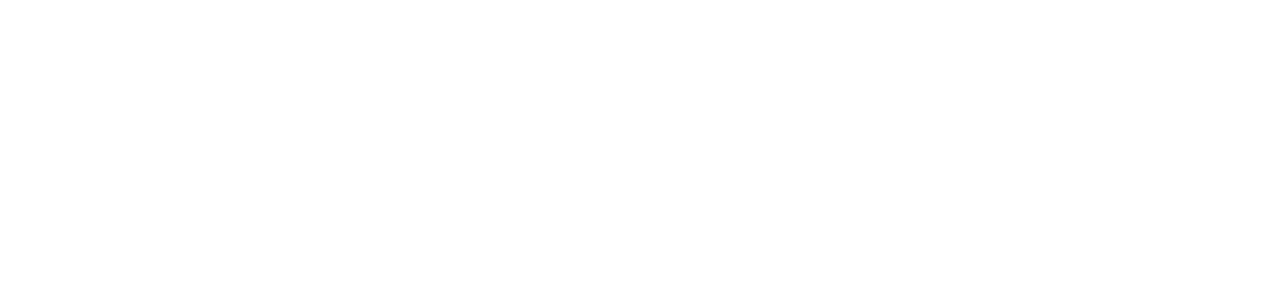
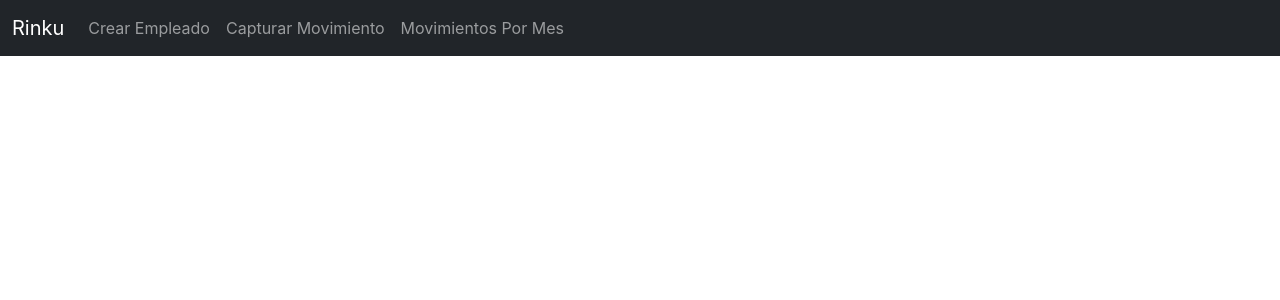
Before and after one commit to tragico0/prueba-tecnica-frontend, a React (Create React App) app: page / in a window 1280 px wide. Shown: the top 300 px of the page. Built offline with nearby package versions, Linux system fonts and the light colour scheme.

Commit message:
Add navbar

```diff
--- /dev/null
+++ b/src/components/NavBar.tsx
@@ -0,0 +1,27 @@
+import { NavLink } from "react-router-dom";
+
+export default function () {
+    return (
+        <nav className="navbar navbar-expand-lg navbar-dark bg-dark">
+            <div className="container-fluid">
+                <a className="navbar-brand" href="#">Rinku</a>
+                <button className="navbar-toggler" type="button" data-bs-toggle="collapse" data-bs-target="#navbarNav" aria-controls="navbarNav" aria-expanded="false" aria-label="Toggle navigation">
+                    <span className="navbar-toggler-icon"></span>
+                </button>
+                <div className="collapse navbar-collapse" id="navbarNav">
+                    <ul className="navbar-nav">
+                        <li className="nav-item">
+                            <NavLink  to="/employees/create" className="nav-link">Crear Empleado</NavLink>
+                        </li>
+                        <li className="nav-item">
+                            <NavLink to="/employees/create-movement" className="nav-link">Capturar Movimiento</NavLink>
+                        </li>
+                        <li className="nav-item">
+                            <NavLink to="/payroll/monthly" className="nav-link">Movimientos Por Mes</NavLink>
+                        </li>
+                    </ul>
+                </div>
+            </div>
+        </nav>
+    );
+}
--- a/src/routes/RootLayout.tsx
+++ b/src/routes/RootLayout.tsx
@@ -1,8 +1,10 @@
 import { Outlet } from 'react-router-dom';
+import NavBar from '../components/NavBar';
 
 export default function RootLayout () {
     return (
         <div className="root-layout">
+            <NavBar />
             <Outlet />
         </div>
     );
```
